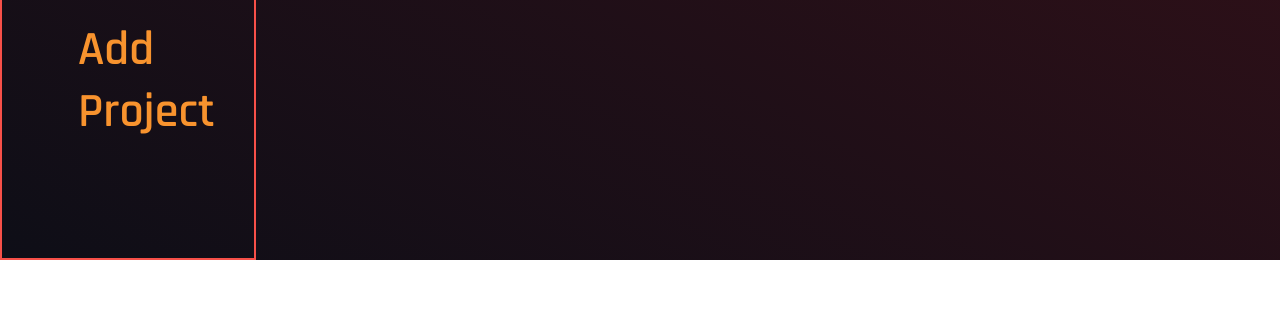
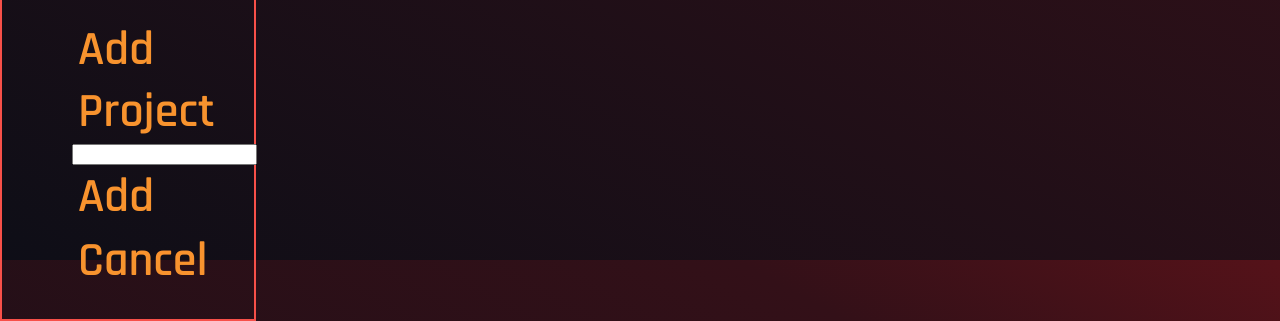
Before and after one commit to NamesNotJordan/Odin-Todo-List, a website built with webpack: page src/template.html in a window 1280 px wide. Shown: the part 540-861 px from the top of the page. Before the commit the page ends 800 px from the top, so only its background shows below. Built offline with nearby package versions, Linux system fonts and the light colour scheme.

Commit message:
Added the popup input for adding projects

```diff
--- a/src/template.html
+++ b/src/template.html
@@ -20,6 +20,13 @@
             <h2>Projects</h2>
             <ul class="project-ul">
                 <button class="add-project-button">Add Project</button>
+                <div class="add-project-popup">
+                    <input type="text" id="add-project-input">
+                    <div class="add-project-popup-buttons">
+                        <button class="project-popup-button" id="popup-add-project-button">Add</button>
+                        <button class="project-popup-button" id="popup-cancel-project-button">Cancel</button>
+                    </div>
+                </div>
             </ul>
         </div>
     </div>
```
